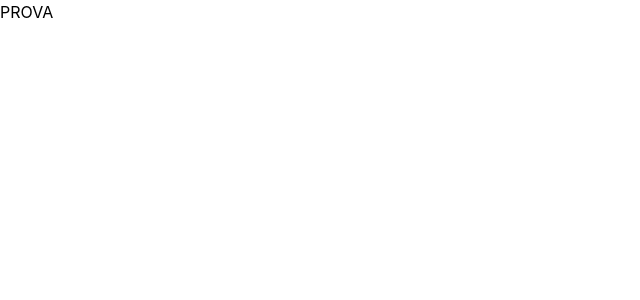
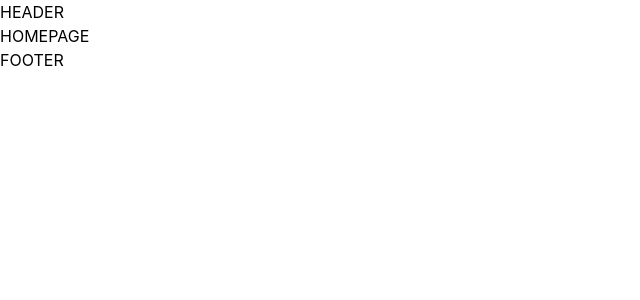
Before and after one commit to stefanosorrenti/portfolio, a React app: page / in a window 1280 px wide. Shown: the top 300 px of the page, without its empty margins (0-640 px from the left). Built offline with nearby package versions, Linux system fonts and the light colour scheme; the HTML template or start-up script is replaced by a standard one.

Commit message:
Add the layout structure and add a homepage.

```diff
--- a/src/App.jsx
+++ b/src/App.jsx
@@ -1,11 +1,24 @@
+import { BrowserRouter, Route, Routes } from "react-router-dom"
+import { AppDefaultLayout } from "./layouts/AppDefaultLayout"
+import { AppHomePage } from "./pages/AppHomePage"
 
 function App() {
 
 
   return (
-    <>
-      <h1>PROVA</h1>
-    </>
+    <BrowserRouter>
+
+      <Routes>
+
+        <Route element={<AppDefaultLayout />}>
+
+          <Route path="/" element={<AppHomePage />} />
+
+        </Route>
+
+      </Routes>
+
+    </BrowserRouter>
   )
 }
 
--- /dev/null
+++ b/src/layouts/AppDefaultLayout.jsx
@@ -0,0 +1,18 @@
+import { Outlet } from "react-router-dom";
+import AppHeader from "../components/AppHeader";
+import AppFooter from "../components/AppFooter";
+
+export function AppDefaultLayout() {
+
+
+
+    return (
+        <>
+        <AppHeader />
+        <Outlet />
+        <AppFooter />
+
+        </>
+
+    )
+}
--- /dev/null
+++ b/src/pages/AppHomePage.jsx
@@ -0,0 +1,9 @@
+export function AppHomePage() {
+
+
+
+    return(
+
+        <h1>HOMEPAGE</h1>
+    )
+}
```
